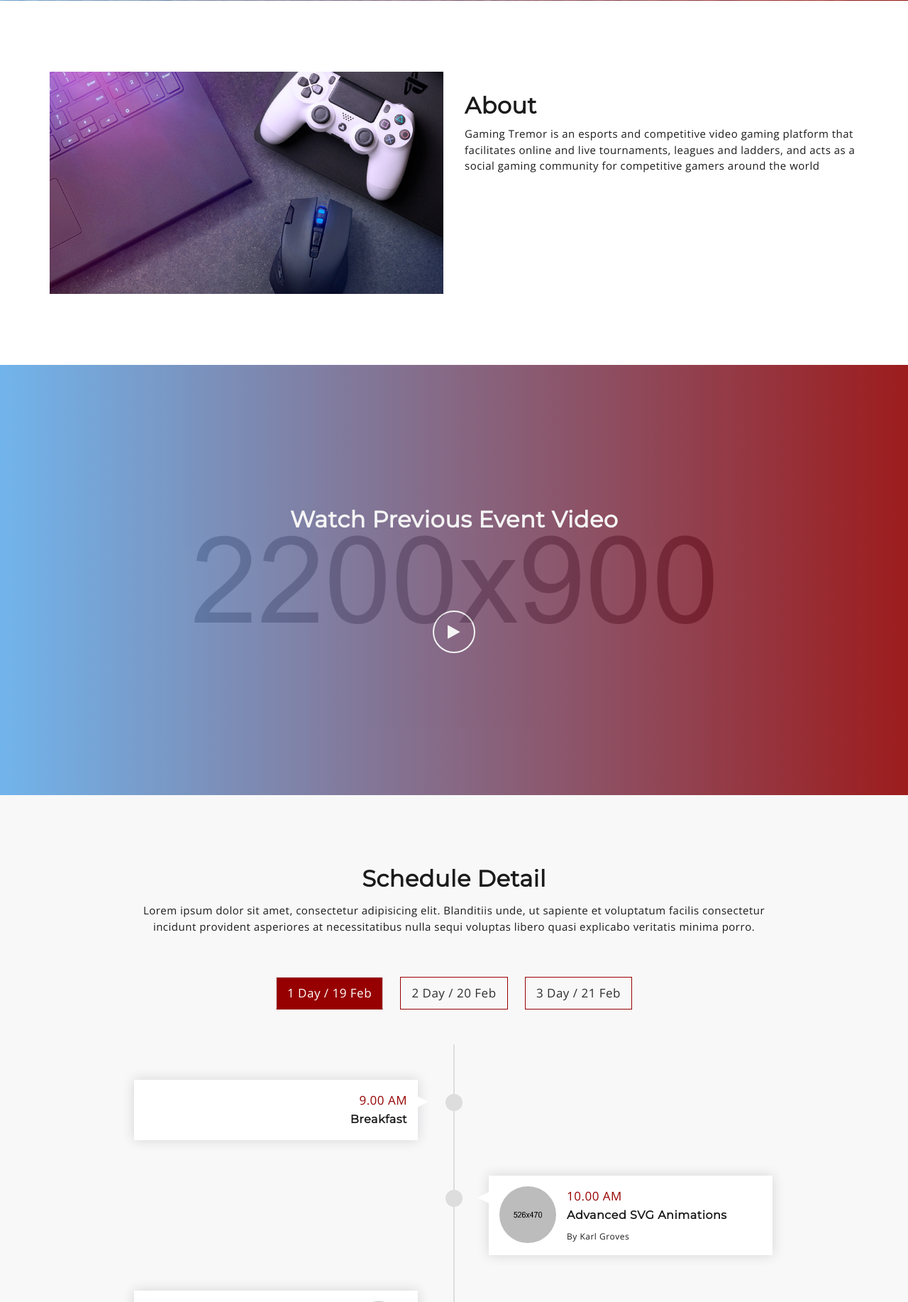
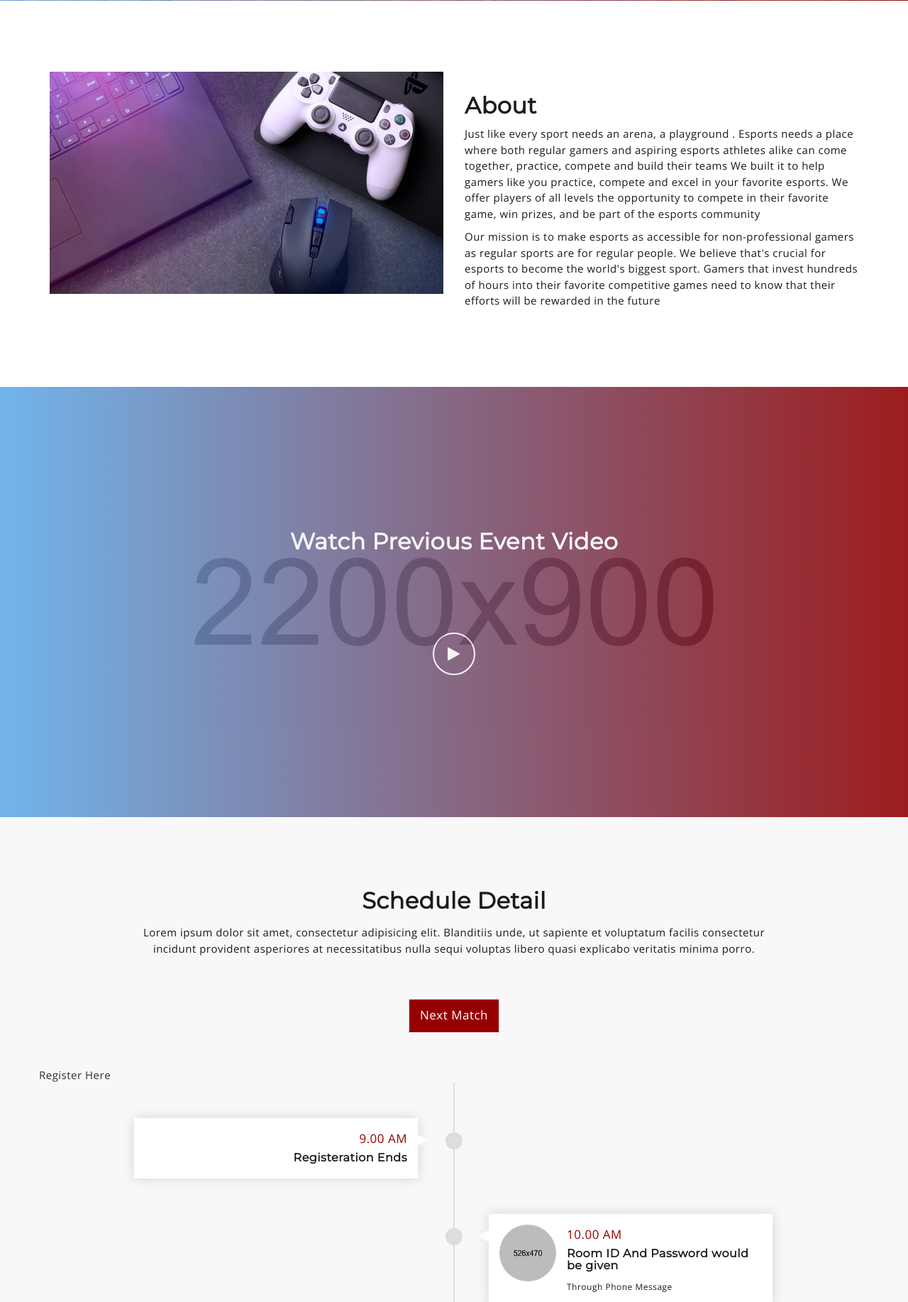
Before and after one commit to Shalatan/GT, a PHP site: page / in a window 1280 px wide. Shown: the part 499-2333 px from the top of the page at 71% size. Run offline with PHP 8.4, Linux system fonts and the light colour scheme; some libraries are stand-ins or nearby versions.

Commit message:
Update index.php

```diff
--- a/index.php
+++ b/index.php
@@ -63,7 +63,7 @@
 			      		<li><a href="#mu-hero">Home</a></li>
 				        <li><a href="#mu-about">About Us</a></li>
 				        <li><a href="#mu-schedule">Schedule</a></li>
-			            <li><a href="#mu-speakers">Speakers</a></li>
+			         <!--   <li><a href="#mu-speakers">Speakers</a></li> -->
 			            <li><a href="#mu-pricing">Price</a></li>
 			            <li><a href="#mu-register">Register</a></li>
 			            <li><a href="#mu-sponsors">Sponsors</a></li>
@@ -152,11 +152,11 @@
 								<div class="col-md-6">
 									<div class="mu-about-right">
 										<h2>About </h2>
-										<p>Gaming Tremor is an esports and competitive video gaming platform that facilitates online and live tournaments, leagues and ladders, and acts as a social gaming community for competitive gamers around the world</p>
+										<p>Just like every sport needs an arena, a playground . Esports needs a place where both regular gamers and aspiring esports athletes alike can come together, practice, compete and build their teams We built it to help gamers like you practice, compete and excel in your favorite esports. We offer players of all levels the opportunity to compete in their favorite game, win prizes, and be part of the esports community</p>
 
 										<p></p>
 
-										<p></p>
+										<p>Our mission is to make esports as accessible for non-professional gamers as regular sports are for regular people. We believe that's crucial for esports to become the world's biggest sport. Gamers that invest hundreds of hours into their favorite competitive games need to know that their efforts will be rewarded in the future</p>
 									</div>
 								</div>
 							</div>
@@ -211,55 +211,56 @@
 							<div class="mu-schedule-content-area">
 								<!-- Nav tabs -->
 								<ul class="nav nav-tabs mu-schedule-menu" role="tablist">
-								    <li role="presentation" class="active"><a href="#first-day" aria-controls="first-day" role="tab" data-toggle="tab">1 Day / 19 Feb</a></li>
-								    <li role="presentation"><a href="#second-day" aria-controls="second-day" role="tab" data-toggle="tab">2 Day / 20 Feb</a></li>
-								    <li role="presentation"><a href="#third-day" aria-controls="third-day" role="tab" data-toggle="tab">3 Day / 21 Feb</a></li>
+								    <li role="presentation" class="active"><a href="#first-day" aria-controls="first-day" role="tab" data-toggle="tab">Next Match</a></li>
+						<!--		    <li role="presentation"><a href="#second-day" aria-controls="second-day" role="tab" data-toggle="tab">2 Day / 20 Feb</a></li>
+								    <li role="presentation"><a href="#third-day" aria-controls="third-day" role="tab" data-toggle="tab">3 Day / 21 Feb</a></li> -->
 
 								</ul>
 
 								<!-- Tab panes -->
 								<div class="tab-content mu-schedule-content">
 								    <div role="tabpanel" class="tab-pane fade mu-event-timeline in active" id="first-day">
+                        <a href=#>Register Here</a>
 								    	<ul>
 								    		<li>
 								    			<div class="mu-single-event">
 								    				<p class="mu-event-time">9.00 AM</p>
-								    				<h3>Breakfast</h3>
+                            <h3>Registeration Ends</h3>
 								    			</div>
 								    		</li>
 								    		<li>
 								    			<div class="mu-single-event">
 								    				<img src="assets/images/speaker-1.jpg" alt="event speaker">
 								    				<p class="mu-event-time">10.00 AM</p>
-								    				<h3>Advanced SVG Animations</h3>
-								    				<span>By Karl Groves</span>
+								    				<h3>Room ID And Password would be given</h3>
+								    				<span>Through Phone Message</span>
 								    			</div>
 								    		</li>
 								    		<li>
 								    			<div class="mu-single-event">
 								    				<img src="assets/images/speaker-2.jpg" alt="event speaker">
 								    				<p class="mu-event-time">11.00 AM</p>
-								    				<h3>Presenting Work with Confidence</h3>
-								    				<span>By Sarah Dransner</span>
+								    				<h3>Match Starts</h3>
+								    				<span>*DON'T BE LATE*</span>
 								    			</div>
 								    		</li>
 								    		<li>
 								    			<div class="mu-single-event">
 								    				<img src="assets/images/speaker-3.jpg" alt="event speaker">
 								    				<p class="mu-event-time">12.00 AM</p>
-								    				<h3>Keynote on UX & UI Design</h3>
-								    				<span>By Ned Stark</span>
+								    				<h3>Results would be uploaded</h3>
+								    				<span>Prize money will be given</span>
 								    			</div>
 								    		</li>
 								    		<li>
 								    			<div class="mu-single-event">
 								    				<p class="mu-event-time">1.00 PM</p>
-								    				<h3>The End</h3>
+								    				<h3>Ends</h3>
 								    			</div>
 								    		</li>
 								    	</ul>
 								    </div>
-								    <div role="tabpanel" class="tab-pane fade mu-event-timeline" id="second-day">
+							<!--	    <div role="tabpanel" class="tab-pane fade mu-event-timeline" id="second-day">
 								    	<ul>
 								    		<li>
 								    			<div class="mu-single-event">
@@ -338,7 +339,7 @@
 								    			</div>
 								    		</li>
 								    	</ul>
-								    </div>
+								    </div> -->
 
 								</div>
 
@@ -351,7 +352,7 @@
 		</section>
 		<!-- End Schedule -->
 
-		<!-- Start Speakers -->
+	<!-- Start Speakers
 		<section id="mu-speakers">
 			<div class="container">
 				<div class="row">
@@ -363,12 +364,12 @@
 								<p>Lorem ipsum dolor sit amet, consectetur adipisicing elit. Blanditiis unde, ut sapiente et voluptatum facilis consectetur incidunt provident asperiores at necessitatibus nulla sequi voluptas libero quasi explicabo veritatis minima porro.</p>
 							</div>
 
-							<!-- Start Speakers Content -->
+							<!-- Start Speakers Content
 							<div class="mu-speakers-content">
 
 								<div class="mu-speakers-slider">
 
-									<!-- Start single speaker -->
+									<!-- Start single speaker
 									<div class="mu-single-speakers">
 										<img src="assets/images/speaker-1.jpg" alt="speaker img">
 										<div class="mu-single-speakers-info">
@@ -381,9 +382,9 @@
 											</ul>
 										</div>
 									</div>
-									<!-- End single speaker -->
+									<!-- End single speaker
 
-									<!-- Start single speaker -->
+									<!-- Start single speaker
 									<div class="mu-single-speakers">
 										<img src="assets/images/speaker-2.jpg" alt="speaker img">
 										<div class="mu-single-speakers-info">
@@ -396,10 +397,10 @@
 											</ul>
 										</div>
 									</div>
-									<!-- End single speaker -->
+									<!-- End single speaker
 
 
-									<!-- Start single speaker -->
+									<!-- Start single speaker
 									<div class="mu-single-speakers">
 										<img src="assets/images/speaker-3.jpg" alt="speaker img">
 										<div class="mu-single-speakers-info">
@@ -412,10 +413,10 @@
 											</ul>
 										</div>
 									</div>
-									<!-- End single speaker -->
+									<!-- End single speaker
 
 
-									<!-- Start single speaker -->
+									<!-- Start single speaker
 									<div class="mu-single-speakers">
 										<img src="assets/images/speaker-4.jpg" alt="speaker img">
 										<div class="mu-single-speakers-info">
@@ -428,9 +429,9 @@
 											</ul>
 										</div>
 									</div>
-									<!-- End single speaker -->
+									<!-- End single speaker
 
-									<!-- Start single speaker -->
+									<!-- Start single speaker
 									<div class="mu-single-speakers">
 										<img src="assets/images/speaker-1.jpg" alt="speaker img">
 										<div class="mu-single-speakers-info">
@@ -443,9 +444,9 @@
 											</ul>
 										</div>
 									</div>
-									<!-- End single speaker -->
+									<!-- End single speaker
 
-									<!-- Start single speaker -->
+									<!-- Start single speaker
 									<div class="mu-single-speakers">
 										<img src="assets/images/speaker-2.jpg" alt="speaker img">
 										<div class="mu-single-speakers-info">
@@ -458,10 +459,10 @@
 											</ul>
 										</div>
 									</div>
-									<!-- End single speaker -->
+									<!-- End single speaker
 
 
-									<!-- Start single speaker -->
+									<!-- Start single speaker
 									<div class="mu-single-speakers">
 										<img src="assets/images/speaker-3.jpg" alt="speaker img">
 										<div class="mu-single-speakers-info">
@@ -474,10 +475,10 @@
 											</ul>
 										</div>
 									</div>
-									<!-- End single speaker -->
+									<!-- End single speaker
 
 
-									<!-- Start single speaker -->
+									<!-- Start single speaker
 									<div class="mu-single-speakers">
 										<img src="assets/images/speaker-4.jpg" alt="speaker img">
 										<div class="mu-single-speakers-info">
@@ -490,10 +491,10 @@
 											</ul>
 										</div>
 									</div>
-									<!-- End single speaker -->
+									<!-- End single speaker
 								</div>
 							</div>
-							<!-- End Speakers Content -->
+							<!-- End Speakers Content
 
 						</div>
 					</div>
```
